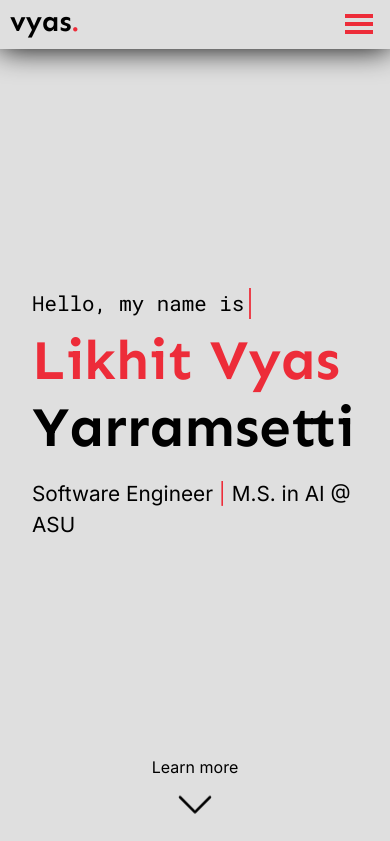
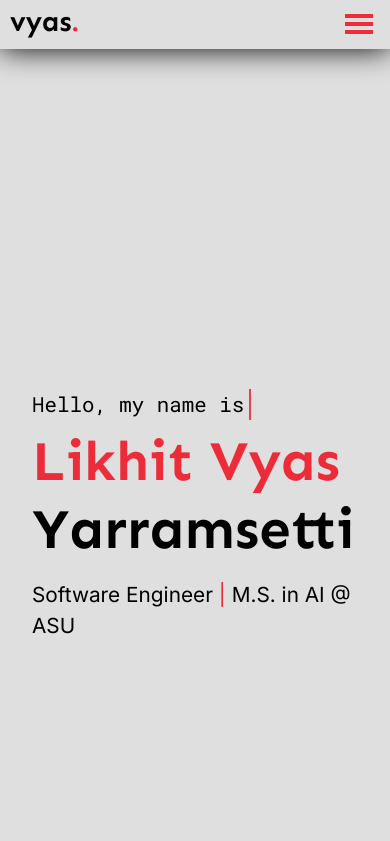
Before and after one commit to likhity/likhity-new-website, a Next.js app: page / in a window 390 px wide. Shown: the top 841 px of the page. Built offline with nearby package versions, Linux system fonts and the light colour scheme.

Commit message:
CSS Changes

```diff
--- a/styles/Home.module.scss
+++ b/styles/Home.module.scss
@@ -12,7 +12,7 @@
 
 .header {
   padding: 7.5rem;
-  height: 100vh;
+  height: 124vh;
   display: flex;
   justify-content: center;
   align-items: center;
--- a/styles/globals.scss
+++ b/styles/globals.scss
@@ -8,6 +8,7 @@ body {
   margin: 0;
   font-family: $inter-font;
   overflow-x: hidden;
+  zoom: 0.9;
 }
 
 a {
@@ -134,6 +135,9 @@ code {
 }
 
 @media (max-width: 700px) {
+  html, body {
+    zoom: normal;
+  }
   .main {
     section {
       padding: 5rem 2rem;
```
